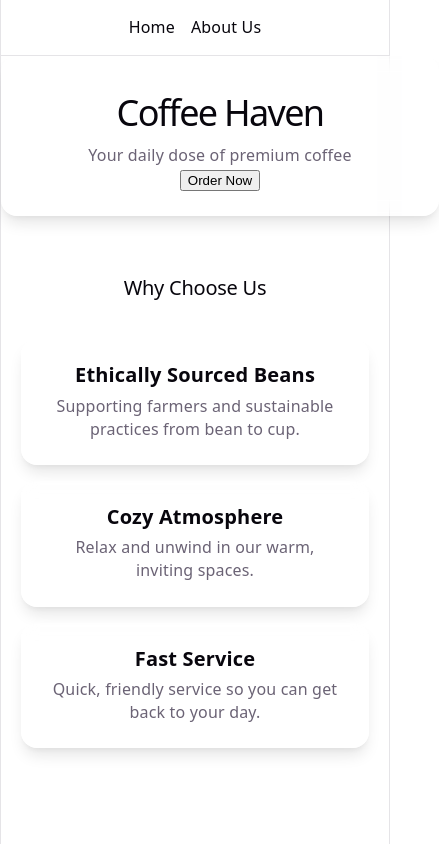
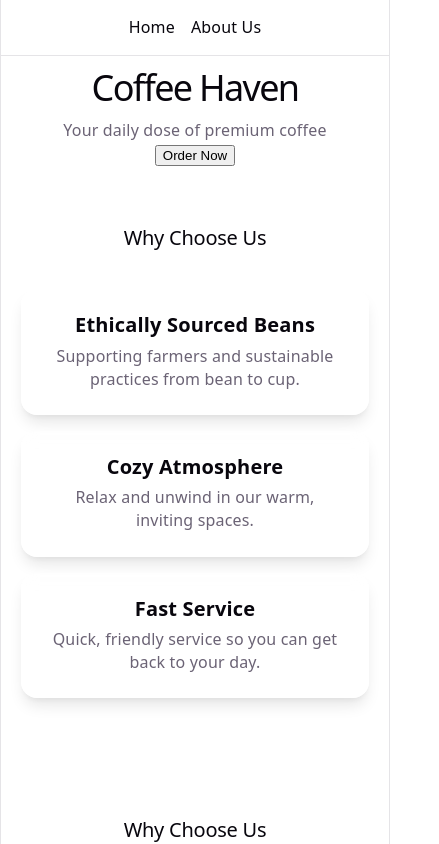
Before and after one commit to kabilhussain/N8NTestProject, a React (Vite) app in the folder my-react-app/: page / in a window 390 px wide. Shown: the top 844 px of the page, 439 px wide, since content can reach past the window. Built offline with nearby package versions, Linux system fonts and the light colour scheme.

Commit message:
feat: adjust .hero min-height and padding so that CoffeeCard (#7)

```diff
--- a/my-react-app/src/components/Hero.css
+++ b/my-react-app/src/components/Hero.css
@@ -1,85 +1,5 @@
+/* Adjust hero height to leave space for coffee cards below */
 .hero {
-  display: flex;
-  align-items: center;
-  justify-content: center;
-  text-align: center;
-  padding: 4rem 2rem;
-  min-height: 80vh;
-  background: linear-gradient(135deg, var(--accent) 0%, var(--accent-bg) 100%);
-  position: relative;
-  overflow: hidden;
+  min-height: 60vh;
+  padding: 2rem 0;
 }
-
-.hero-card {
-  background: rgba(255, 255, 255, 0.2);
-  backdrop-filter: blur(10px);
-  -webkit-backdrop-filter: blur(10px);
-  border-radius: 16px;
-  padding: 2rem;
-  box-shadow: var(--shadow);
-  border: 1px solid rgba(255, 255, 255, 0.3);
-  max-width: 500px;
-  width: 100%;
-  opacity: 0;
-  transform: translateY(20px);
-  animation: fadeUp 0.6s ease-out 0.2s forwards;
-}
-
-.hero h1 {
-  font-family: var(--heading);
-  font-size: clamp(2.5rem, 5vw, 4rem);
-  font-weight: 700;
-  color: var(--text-h);
-  margin: 0 0 1rem;
-}
-
-.hero .tagline {
-  font-size: 1.25rem;
-  color: var(--text);
-  margin-bottom: 1.5rem;
-}
-
-.hero .order-button {
-  background: var(--accent);
-  color: #fff;
-  border: none;
-  padding: 0.75rem 1.5rem;
-  border-radius: 8px;
-  font-size: 1rem;
-  cursor: pointer;
-  transition: transform 0.2s ease, box-shadow 0.2s ease;
-}
-
-.hero .order-button:hover {
-  transform: scale(1.05);
-  box-shadow: 0 0 10px var(--accent-border);
-}
-
-@keyframes fadeUp {
-  from {
-    opacity: 0;
-    transform: translateY(20px);
-  }
-  to {
-    opacity: 1;
-    transform: translateY(0);
-  }
-}
-
-@media (max-width: 768px) {
-  .hero {
-    padding: 3rem 1.5rem;
-  }
-  .hero-card {
-    padding: 1.5rem;
-  }
-  .hero h1 {
-    font-size: 2.5rem;
-  }
-  .hero .tagline {
-    font-size: 1rem;
-  }
-  .hero .order-button {
-    width: 100%;
-  }
-}
```
